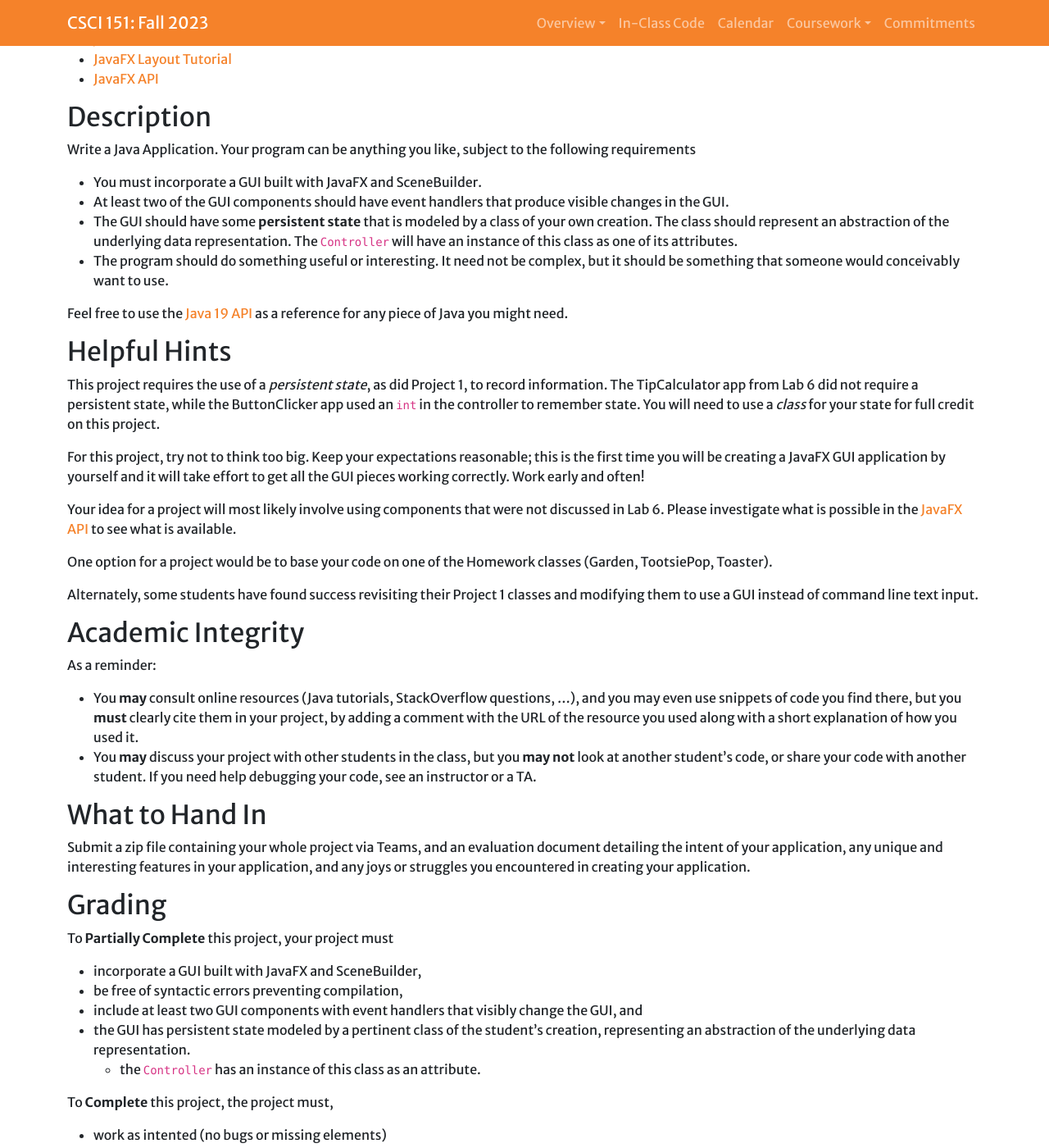
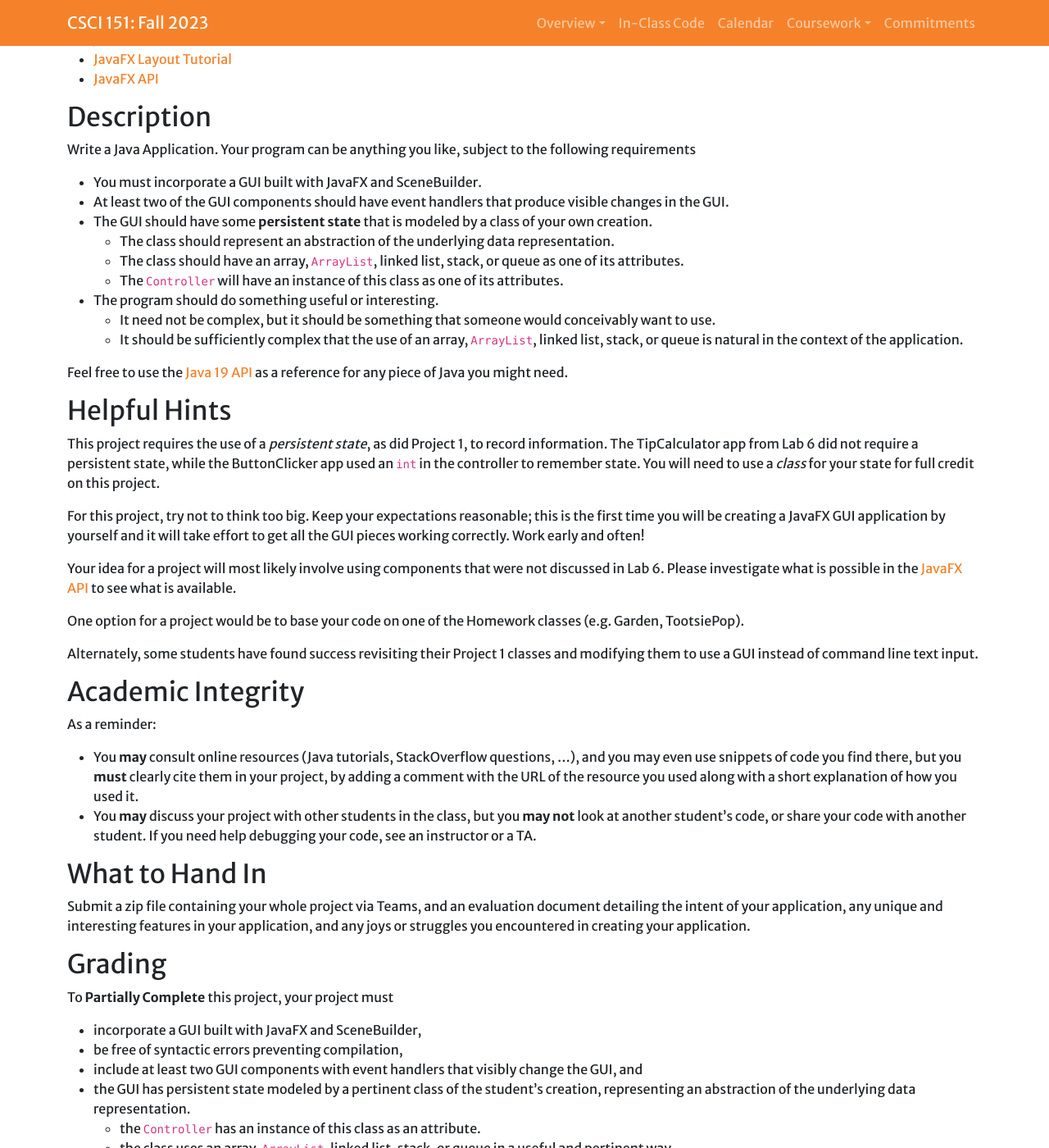
Before and after one commit to Hendrix-CS/csci151, a Jekyll site: the page built from projects/gui.md, in a window 1280 px wide and 1400 px high, scrolled down 329 px. Shown: the whole window at 82% size. Built offline with Jekyll 4.4.1, drawn with Linux system fonts in a browser that asks for light colours; a script that is not in the unit is left out; our own code applies the rules of GitHub Pages for plain Markdown files; some of the changed text lies outside the part shown.

Commit message:
Revised Project 2.

```diff
--- a/projects/gui.md
+++ b/projects/gui.md
@@ -28,12 +28,13 @@ to the following requirements
 -   At least two of the GUI components should have event handlers that
     produce visible changes in the GUI.
 -   The GUI should have some **persistent state** that is modeled by a class
-    of your own creation. The class should represent an abstraction of
-    the underlying data representation. The `Controller` will have an
-    instance of this class as one of its attributes.
--   The program should do something useful or interesting. It need not
-    be complex, but it should be something that someone would
-    conceivably want to use.
+    of your own creation.
+    - The class should represent an abstraction of the underlying data representation.
+    - The class should have an array, `ArrayList`, linked list, stack, or queue as one of its attributes.
+    - The `Controller` will have an instance of this class as one of its attributes.
+-   The program should do something useful or interesting.
+    - It need not be complex, but it should be something that someone would conceivably want to use.
+    - It should be sufficiently complex that the use of an array, `ArrayList`, linked list, stack, or queue is natural in the context of the application.
 
 Feel free to use the [Java 19 API](https://docs.oracle.com/en/java/javase/19/docs/api/index.html) as a reference for any
 piece of Java you might need.
@@ -52,7 +53,7 @@ take effort to get all the GUI pieces working correctly. Work early and often!
 Your idea for a project will most likely involve using components that were not discussed in Lab 6. Please investigate what is possible in the
 [JavaFX API](https://openjfx.io/javadoc/19/) to see what is available.
 
-One option for a project would be to base your code on one of the Homework classes (Garden, TootsiePop, Toaster).
+One option for a project would be to base your code on one of the Homework classes (e.g. Garden, TootsiePop).
 
 Alternately, some students have found success revisiting their Project 1 classes and modifying them to use a GUI instead of command line text input.
 
@@ -85,9 +86,10 @@ To **Partially Complete** this project, your project must
 * include at least two GUI components with event handlers that visibly change the GUI, and
 * the GUI has persistent state modeled by a pertinent class of the student’s creation, representing an abstraction of the underlying data representation.
   * the `Controller` has an instance of this class as an attribute.
+  * the class uses an array, `ArrayList`, linked list, stack, or queue in a useful and pertinent way.
 
 To **Complete** this project, the project must,
 * work as intented (no bugs or missing elements)
-* be something that someone would conceivabley want to use,
+* be something that someone would conceivably want to use,
 * exhibit some creativity and have some interesting features, and
 * include an evaluation document that adequately describes the project.
```
Also changed, not shown: projects/gui-animation.md (+1 -1 lines).
